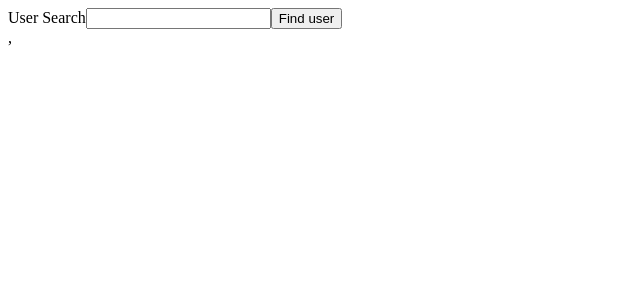
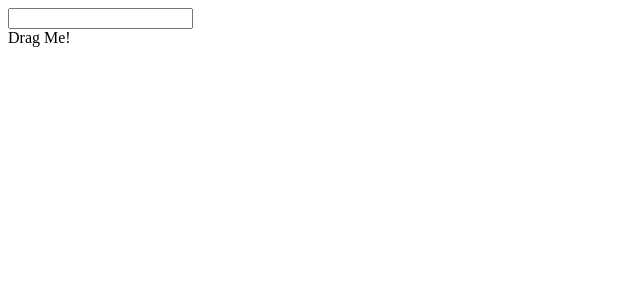
Before and after one commit to Oxozon4/React-TypeScript-sandbox, a React (Create React App) app: page / in a window 1280 px wide. Shown: the top 300 px of the page, without its empty margins (0-640 px from the left). Built offline with nearby package versions, Linux system fonts and the light colour scheme.

Commit message:
add events example

```diff
--- /dev/null
+++ b/src/events/EventComponent.tsx
@@ -0,0 +1,18 @@
+const EventComponent: React.FC = () => {
+    const onChange = (event: React.ChangeEvent<HTMLInputElement>) => {
+        console.log(event);
+    };
+
+    const onDragStart = (event: React.DragEvent<HTMLDivElement>) => {
+        console.log(event)
+    };
+
+    return (
+        <div>
+            <input onChange={onChange} />
+            <div draggable onDragStart={onDragStart}>Drag Me!</div>
+        </div>
+    );
+};
+
+export default EventComponent;
--- a/src/index.tsx
+++ b/src/index.tsx
@@ -1,13 +1,14 @@
 import React from 'react';
 import ReactDOM from 'react-dom/client';
 // import GuestList from './state/GuestList';
-import UserSearch from './state/UserSearch';
+// import UserSearch from './state/UserSearch';
+import EventComponent from './events/EventComponent';
 
 const el = document.getElementById("root");
 const root = ReactDOM.createRoot(el!);
 
 root.render(
   <React.StrictMode>
-    <UserSearch />
+    <EventComponent />
   </React.StrictMode>
 );
```
